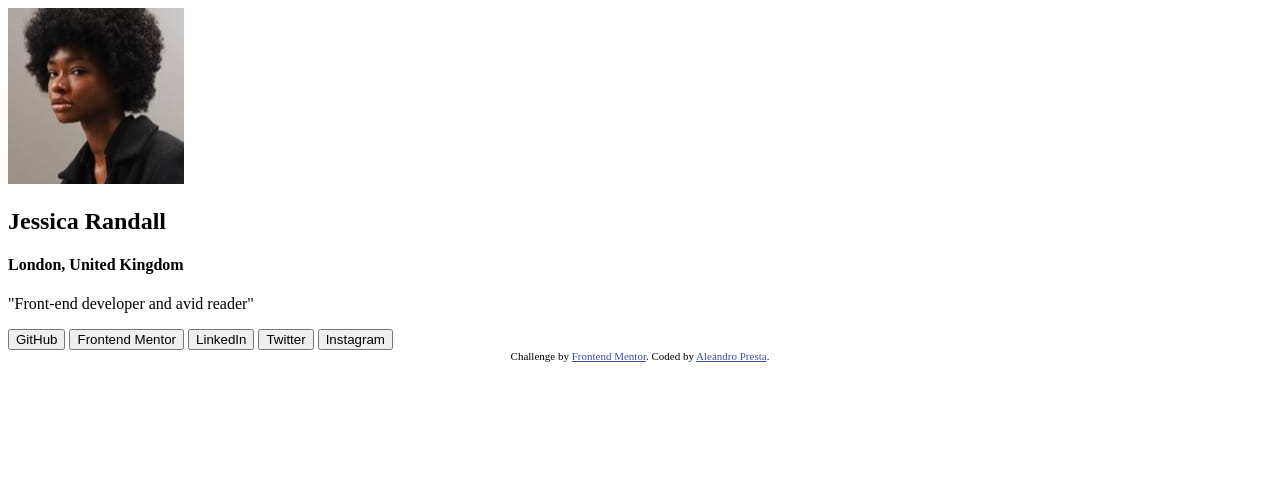
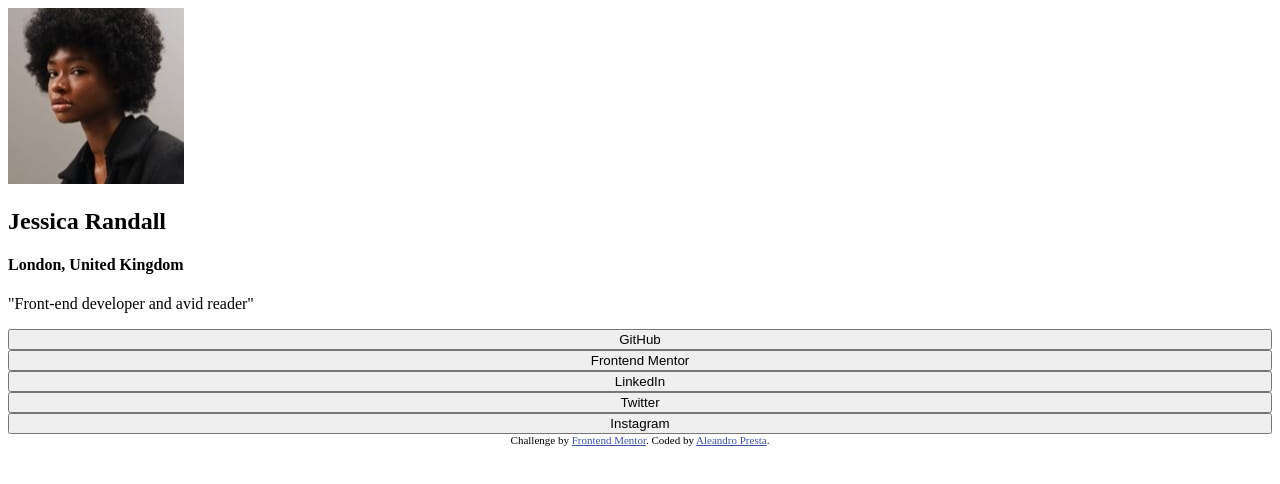
Before and after one commit to AleandroPresta/social-links-profile, a plain HTML site: page index.html in a window 1280 px wide. Drawn offline with Linux system fonts and the light colour scheme.

Commit message:
Starting to adjust the flex-box for the buttons. To finish.

```diff
--- a/index.html
+++ b/index.html
@@ -6,7 +6,7 @@
 
   <link rel="icon" type="image/png" sizes="32x32" href="./assets/images/favicon-32x32.png">
   <link rel="stylesheet" type="text/css" href="styles.css">
-  <title>Frontend Mentor | Social links profile</title>
+  <title>Social links profile | Aleandro Presta</title>
 
   <!-- Feel free to remove these styles or customise in your own stylesheet 👍 -->
   <style>
--- a/styles.css
+++ b/styles.css
@@ -1,3 +1,5 @@
-h1 {
-    color: red;
+.btn-container {
+    display: flex;
+    flex-direction: column;
+    justify-content: center;
 }
```
